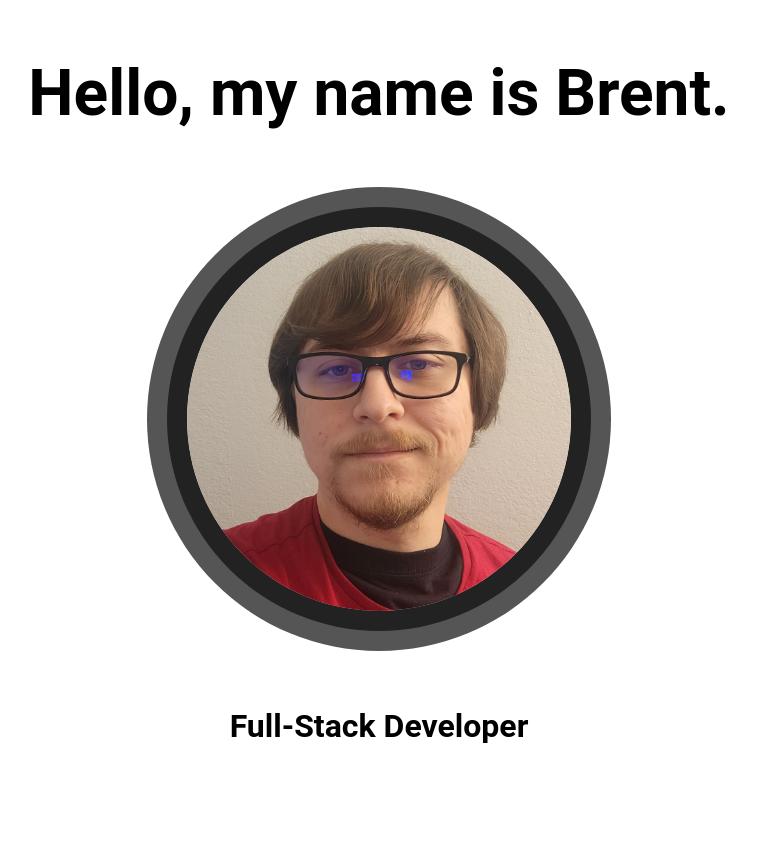
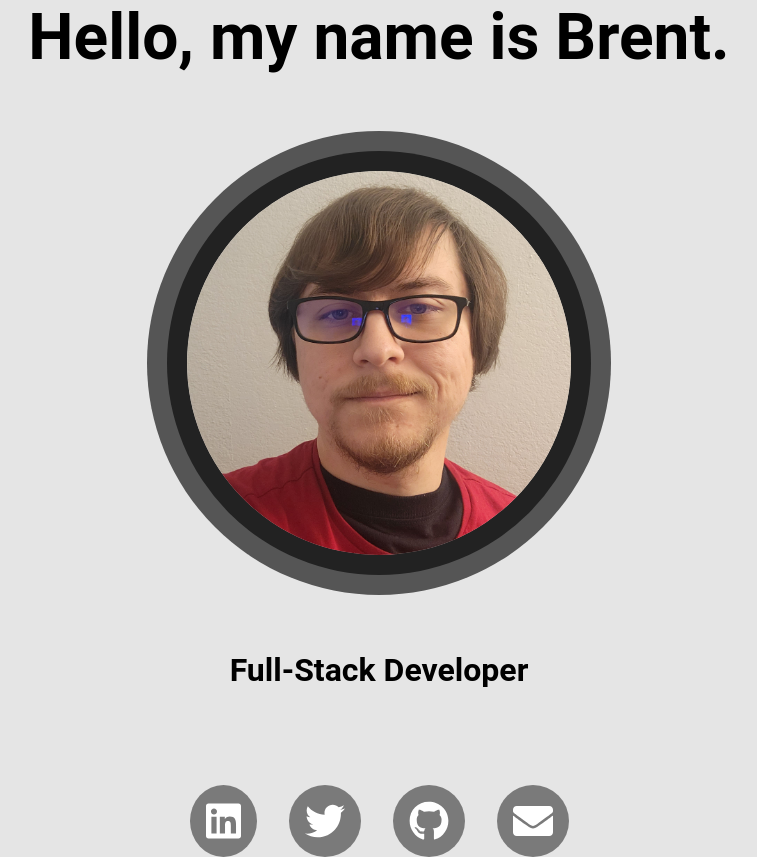
Before and after one commit to zirris512/my-portfolio, a React (Vite) app: page / in a window 1280 px wide. Shown: the whole page, without its empty margins (261-1018 px from the left). Before the commit the page ends 800 px from the top, so only its background shows below. Built offline with nearby package versions, Linux system fonts and the light colour scheme.

Commit message:
add social links component

```diff
--- a/package.json
+++ b/package.json
@@ -7,6 +7,10 @@
     "serve": "vite preview"
   },
   "dependencies": {
+    "@fortawesome/fontawesome-svg-core": "^1.2.36",
+    "@fortawesome/free-brands-svg-icons": "^5.15.4",
+    "@fortawesome/free-solid-svg-icons": "^5.15.4",
+    "@fortawesome/react-fontawesome": "^0.1.16",
     "react": "^17.0.0",
     "react-dom": "^17.0.0"
   },
--- a/src/Sections/HomeSection.jsx
+++ b/src/Sections/HomeSection.jsx
@@ -1,5 +1,6 @@
 import styles from "./HomeSection.module.scss";
 import profilePic from "../assets/profile-pic.jpg";
+import ContactLinks from "../components/ContactLinks/ContactLinks";
 
 const HomeSection = () => {
     return (
@@ -8,11 +9,16 @@ const HomeSection = () => {
                 <h1>Hello, my name is Brent.</h1>
             </div>
             <div className={styles.imageContainer}>
-                <img src={profilePic} alt="Profile picture" className={styles.profilePic} />
+                <img
+                    src={profilePic}
+                    alt="Profile picture"
+                    className={styles.profilePic}
+                />
             </div>
             <div className={styles.heroSubtitle}>
                 <h2>Full-Stack Developer</h2>
             </div>
+            <ContactLinks />
         </header>
     );
 };
--- /dev/null
+++ b/src/components/ContactLinks/ContactLinks.jsx
@@ -0,0 +1,29 @@
+import { FontAwesomeIcon } from "@fortawesome/react-fontawesome";
+import {
+    faLinkedin,
+    faTwitter,
+    faGithub,
+} from "@fortawesome/free-brands-svg-icons";
+import { faEnvelope } from "@fortawesome/free-solid-svg-icons";
+import styles from "./ContactLinks.module.scss";
+
+const ContactLinks = () => {
+    return (
+        <div className={styles.links}>
+            <button className={styles.link}>
+                <FontAwesomeIcon icon={faLinkedin} />
+            </button>
+            <button className={styles.link}>
+                <FontAwesomeIcon icon={faTwitter} />
+            </button>
+            <button className={styles.link}>
+                <FontAwesomeIcon icon={faGithub} />
+            </button>
+            <button className={styles.link}>
+                <FontAwesomeIcon icon={faEnvelope} />
+            </button>
+        </div>
+    );
+};
+
+export default ContactLinks;
--- /dev/null
+++ b/src/components/ContactLinks/ContactLinks.module.scss
@@ -0,0 +1,26 @@
+.links {
+    display: flex;
+    justify-content: center;
+    align-items: center;
+    gap: 2rem;
+}
+
+.link {
+    // border: 1px solid black;
+    display: flex;
+    align-items: center;
+    border: none;
+    cursor: pointer;
+    font-size: 2.5rem;
+    color: white;
+    padding: 1rem;
+    border-radius: 50%;
+    background: hsl(0 0% 30% / 0.7);
+    transition: background 300ms ease, color 300ms ease;
+}
+
+.link:hover,
+.link:focus {
+    color: black;
+    background: hsl(0 0% 30% / 0.3);
+}
--- a/src/index.scss
+++ b/src/index.scss
@@ -8,6 +8,7 @@
 
 body {
     font-family: "Roboto", sans-serif;
+    background: hsl(0 0% 0% / 0.1);
 }
 
 h1 {
```
Also changed, not shown: 1 other file (tests, documents, lock files or other folders).
